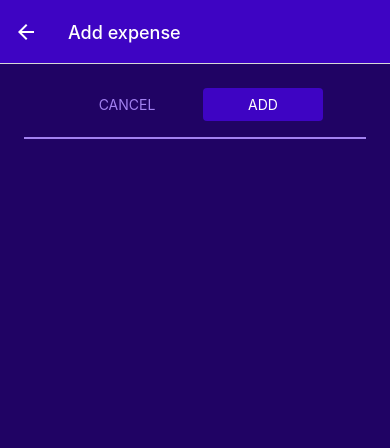
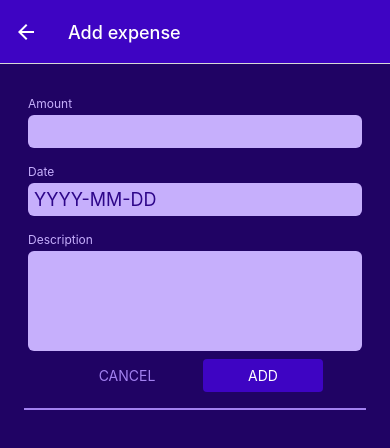
Before and after one commit to xorbun/StonksApp, a React Native app: screen /ManageExpenses in a window 390 px wide. Shown: the top 448 px of the page. Built offline with nearby package versions, Linux system fonts and the light colour scheme.

Commit message:
manageComponent
added new input components and styles

```diff
--- /dev/null
+++ b/components/ManageExpense/ExpenseForm.js
@@ -0,0 +1,28 @@
+import InputComp from "./Input"
+import { View } from "react-native"
+
+
+const ExpenseForm=()=>{
+    const amountChangeHandler=()=>{
+
+    }
+    return(
+        <View>
+           <InputComp label='Amount' textInputConfig={{
+            keyboardType:'decimal-pad',
+            onChangeText:amountChangeHandler,
+           }}/>
+           <InputComp label='Date' textInputConfig={{
+            placeholder:'YYYY-MM-DD',
+            maxLength:10,
+            onChangeText:()=>{}
+           }}/>
+           <InputComp label='Description' textInputConfig={{
+            multiline:true,
+            //autoCorrect:false, imposta tutte le parole con la lettera maiuscola. di default è settata su true
+            //autoCapitalize:'characters' è possibile dichiarare quale tipologia di parola si vuole settare la lettera maiuscola
+           }}/>
+        </View>
+    )
+}
+export default ExpenseForm
--- /dev/null
+++ b/components/ManageExpense/Input.js
@@ -0,0 +1,39 @@
+import { TextInput,View,Text,StyleSheet } from "react-native"
+import { GlobalStyles } from "../../costants/styles"
+
+const InputComp=({label,textInputConfig})=>{
+    const inputStyle=[styles.input]
+    if( textInputConfig && textInputConfig.multiline){
+        inputStyle.push(styles.inputMultiline)
+    }
+    return(
+        <View style={styles.inputContainer}>
+            <Text style={styles.label}>{label}</Text>
+            <TextInput style={inputStyle} {...textInputConfig}/>
+        </View>
+    )
+}
+export default InputComp
+const styles=StyleSheet.create({
+    inputContainer:{
+        marginHorizontal:4,
+        marginVertical:8,
+    },
+    label:{
+        fontSize:12,
+        color:GlobalStyles.colors.primary100,
+        marginBottom:4,
+    },
+    input:{
+        backgroundColor:GlobalStyles.colors.primary100,
+        color:GlobalStyles.colors.primary700,
+        padding:6,
+        borderRadius:6,
+        fontSize:18
+    },
+    inputMultiline:{
+        minHeight:100,
+        textAlignVertical:'top',
+    },
+
+})
--- a/screen/ManageExpense.js
+++ b/screen/ManageExpense.js
@@ -4,6 +4,7 @@
 import IconButton from "../components/UI/IconButton";
 import Button from "../components/UI/Button";
 import { ExpensesContext } from "../store/expenses-context";
+import ExpenseForm from "../components/ManageExpense/ExpenseForm";
 
 const ManageExpense=({route,navigation})=>{
 
@@ -25,7 +26,7 @@
             expenseCtx.updateExpense(editedExpenseId,{description:'Test',amount:12.99,date:new Date('2024-04-11')})
         }
         else{
-            expenseCtx.addExpense({description:'Test',amount:12.99,date:new Date('2024-04-11')})
+            expenseCtx.addExpense({description:'Test',amount:12.99,date:new Date()})
         }
         navigation.goBack();
     }
@@ -36,6 +37,7 @@
     },[navigation, isEdited])
     return(
         <View style={styles.container}>
+            <ExpenseForm/>
             <View style={styles.buttonContainer}>
                 <Button style={styles.button} mode='flat' onPress={cancelHandler}>CANCEL</Button>
                 <Button style={styles.button}  onPress={confirmHandler}>{isEdited ? 'UPDATE':'ADD'}</Button>
--- a/store/expenses-context.js
+++ b/store/expenses-context.js
@@ -25,7 +25,7 @@
 const expensesReducer=(state,action)=>{
     switch(action.type){
         case 'ADD':
-            const id= Math.random().toString()
+            const id=new Date().toString()+ Math.random().toString()
             return [{...action.payload,id: id},...state]
         case 'UPDATE':
             const updatableExpenseIndex=state.findIndex((expense)=>{
```
Lines whose indentation alone changed are shown as unchanged.
